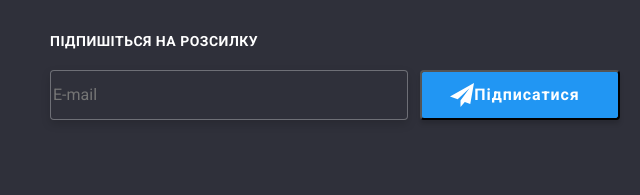
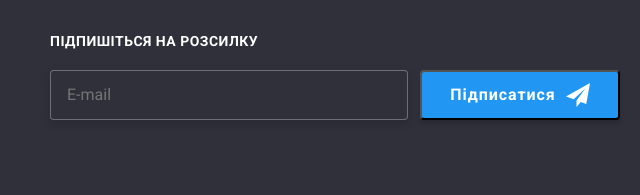
Before and after one commit to Yuliia-Danchenko/goit-markup-hw-06, a plain HTML site: page portfolio.html in a window 1280 px wide. Shown: the part 1670-1865 px from the top of the page, 605-1245 px from the left. Drawn offline with nearby package versions, Linux system fonts and the light colour scheme.

Commit message:
ДЗ-6-4

```diff
--- a/css/styles.css
+++ b/css/styles.css
@@ -623,6 +623,7 @@ img {
 }
 
 .subscription-input {
+  padding-left: 16px;
   margin-right: 12px;
   width: 358px;
   border: 1px solid rgba(255, 255, 255, 0.3);
--- a/portfolio.html
+++ b/portfolio.html
@@ -369,12 +369,13 @@
         <div class="subscription">
           <form action="">
             <strong class="subscription-title">Підпишіться на розсилку</strong>
-            <label class="subscription-label" for="">
-              <input class="subscription-input" type="email" placeholder="E-mail" />
+            <label class="subscription-label" for="email">
+              <input class="subscription-input" type="email" id="email" placeholder="E-mail" />
               <button class="subscription-btn" type="submit">
+                <span class="subscription-logo">Підписатися</span>
                 <svg class="subscription-icon" width="24" height="24">
-                  <use href="./images/icons.svg#icon-send"></use></svg
-                ><span class="subscription-logo">Підписатися</span>
+                  <use href="./images/icons.svg#icon-send"></use>
+                </svg>
               </button>
             </label>
           </form>
```
